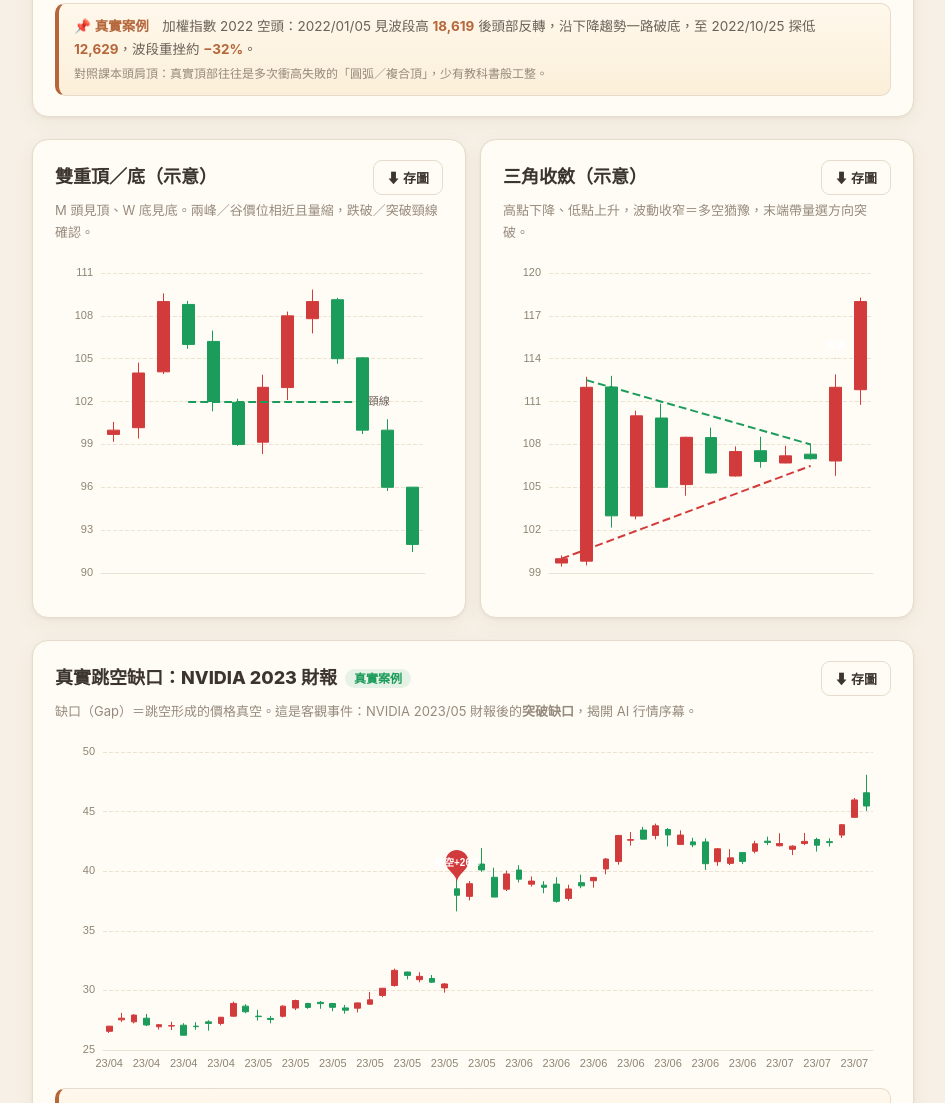
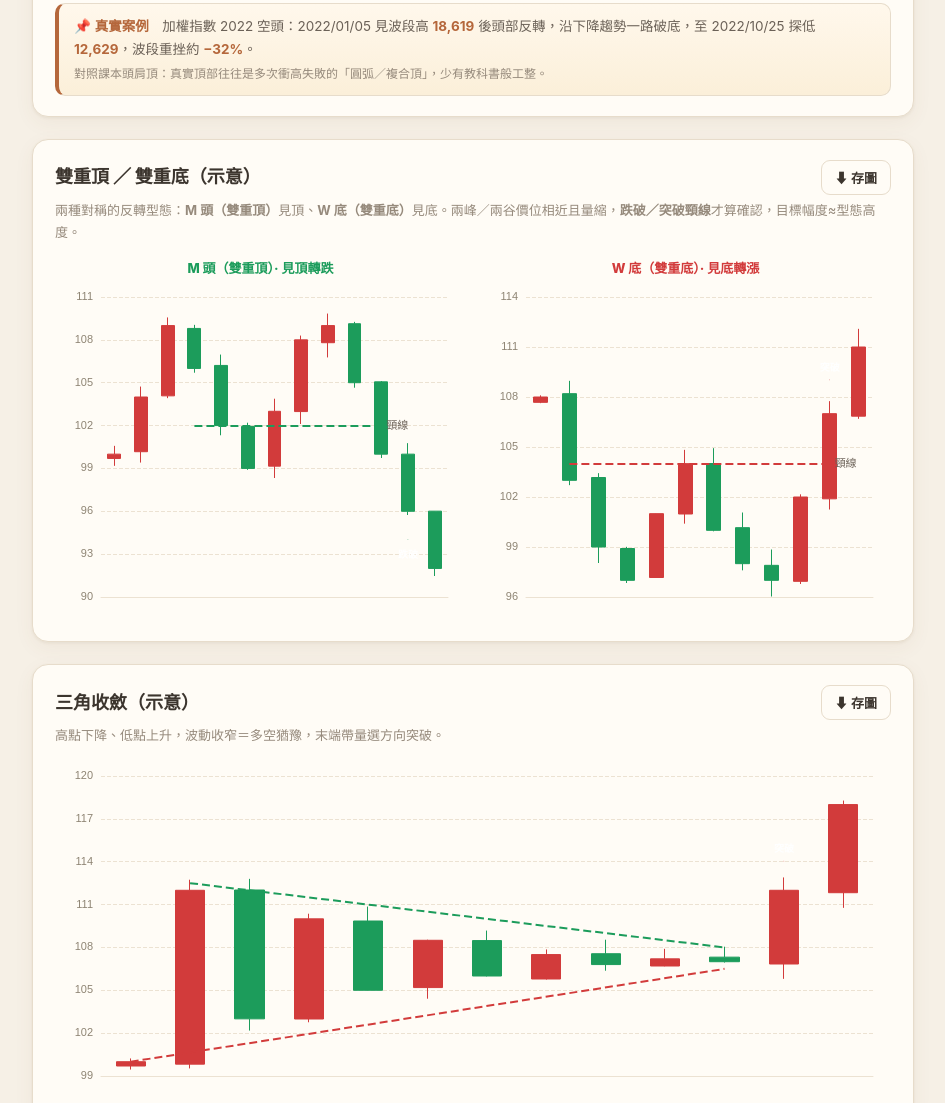
Before and after one commit to ShuRueiWu/stock-ta-tutorial, a plain HTML site: page index.html in a window 1280 px wide. Shown: the part 4337-5440 px from the top of the page, without its empty margins (296-1241 px from the left). Drawn offline with Linux system fonts and the light colour scheme.

Commit message:
型態學：雙重頂/底卡並列兩種案例（M 頭見頂轉跌 + W 底見底轉漲），三角收斂獨立成卡
Co-Authored-By: Claude Opus 4.8 <noreply@anthropic.com>

```diff
--- a/index.html
+++ b/index.html
@@ -225,17 +225,26 @@ footer{max-width:1180px; margin:0 auto; padding:24px 20px 60px; color:var(--mute
         <div class="casebox" id="case-realtop"></div>
       </div>
 
-      <div class="grid2">
-        <div class="card">
-          <div class="ch"><h3>雙重頂／底（示意）</h3><button class="btn" data-shot="card-double">⬇ 存圖</button></div>
-          <p class="sub">M 頭見頂、W 底見底。兩峰／谷價位相近且量縮，跌破／突破頸線確認。</p>
-          <div id="card-double"><div id="c-double" class="chart"></div></div>
+      <div class="card">
+        <div class="ch"><h3>雙重頂 ／ 雙重底（示意）</h3><button class="btn" data-shot="card-double">⬇ 存圖</button></div>
+        <p class="sub">兩種對稱的反轉型態：<b>M 頭（雙重頂）</b>見頂、<b>W 底（雙重底）</b>見底。兩峰／兩谷價位相近且量縮，<b>跌破／突破頸線</b>才算確認，目標幅度≈型態高度。</p>
+        <div id="card-double">
+          <div class="grid2">
+            <div>
+              <div style="font-size:13px;font-weight:800;text-align:center;color:var(--down);margin-bottom:2px">M 頭（雙重頂）· 見頂轉跌</div>
+              <div id="c-double-top" class="chart"></div>
+            </div>
+            <div>
+              <div style="font-size:13px;font-weight:800;text-align:center;color:var(--up);margin-bottom:2px">W 底（雙重底）· 見底轉漲</div>
+              <div id="c-double-bottom" class="chart"></div>
+            </div>
+          </div>
         </div>
-        <div class="card">
-          <div class="ch"><h3>三角收斂（示意）</h3><button class="btn" data-shot="card-triangle">⬇ 存圖</button></div>
-          <p class="sub">高點下降、低點上升，波動收窄＝多空猶豫，末端帶量選方向突破。</p>
-          <div id="card-triangle"><div id="c-triangle" class="chart"></div></div>
-        </div>
+      </div>
+      <div class="card">
+        <div class="ch"><h3>三角收斂（示意）</h3><button class="btn" data-shot="card-triangle">⬇ 存圖</button></div>
+        <p class="sub">高點下降、低點上升，波動收窄＝多空猶豫，末端帶量選方向突破。</p>
+        <div id="card-triangle"><div id="c-triangle" class="chart"></div></div>
       </div>
 
       <div class="card">
@@ -638,11 +647,18 @@ patternChart('c-hs',[100,103,107,104,101,105,110,116,112,107,103,107,111,108,103
     {coord:[d[7],121],value:'頭',itemStyle:{color:c.accent},label:{offset:[0,-14]}},
     {coord:[d[12],116],value:'右肩',itemStyle:{color:c.accent},label:{offset:[0,-14]}},
     {coord:[d[14],100],value:'跌破',itemStyle:{color:c.down},label:{offset:[0,18]}}]}}));
-patternChart('c-double',[100,104,109,106,102,99,103,108,109,105,100,96,92],42,(d,cl,c)=>({
+patternChart('c-double-top',[100,104,109,106,102,99,103,108,109,105,100,96,92],42,(d,cl,c)=>({
   line:{symbol:'none',label:{color:c.ink,fontSize:11},data:[[{name:'頸線',coord:[d[3],102],lineStyle:{color:c.down,type:'dashed',width:2}},{coord:[d[10],102]}]]},
   point:{label:{color:'#fff',fontSize:10,fontWeight:700},symbolSize:1,data:[
     {coord:[d[2],114],value:'頂1',itemStyle:{color:c.accent},label:{offset:[0,-12]}},
-    {coord:[d[8],114],value:'頂2',itemStyle:{color:c.accent},label:{offset:[0,-12]}}]}}));
+    {coord:[d[8],114],value:'頂2',itemStyle:{color:c.accent},label:{offset:[0,-12]}},
+    {coord:[d[11],94],value:'跌破',itemStyle:{color:c.down},label:{offset:[0,16]}}]}}));
+patternChart('c-double-bottom',[108,103,99,97,101,104,100,98,97,102,107,111],43,(d,cl,c)=>({
+  line:{symbol:'none',label:{color:c.ink,fontSize:11},data:[[{name:'頸線',coord:[d[1],104],lineStyle:{color:c.up,type:'dashed',width:2}},{coord:[d[10],104]}]]},
+  point:{label:{color:'#fff',fontSize:10,fontWeight:700},symbolSize:1,data:[
+    {coord:[d[3],95],value:'底1',itemStyle:{color:c.accent},label:{offset:[0,16]}},
+    {coord:[d[8],95],value:'底2',itemStyle:{color:c.accent},label:{offset:[0,16]}},
+    {coord:[d[10],109],value:'突破',itemStyle:{color:c.up},label:{offset:[0,-12]}}]}}));
 patternChart('c-triangle',[100,112,103,110,105,108.5,106,107.5,106.8,107.2,107,112,118],53,(d,cl,c)=>({
   line:{symbol:'none',label:{show:false},data:[
     [{coord:[d[1],112.5],lineStyle:{color:c.down,width:2}},{coord:[d[10],108]}],
```
